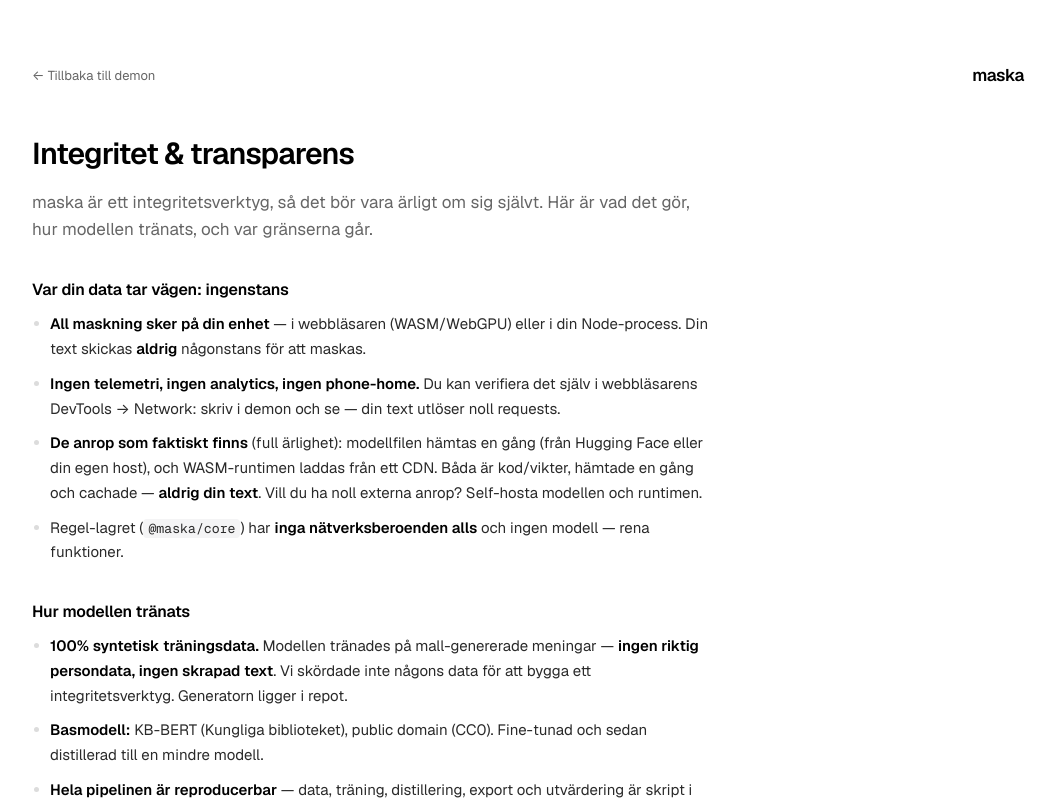
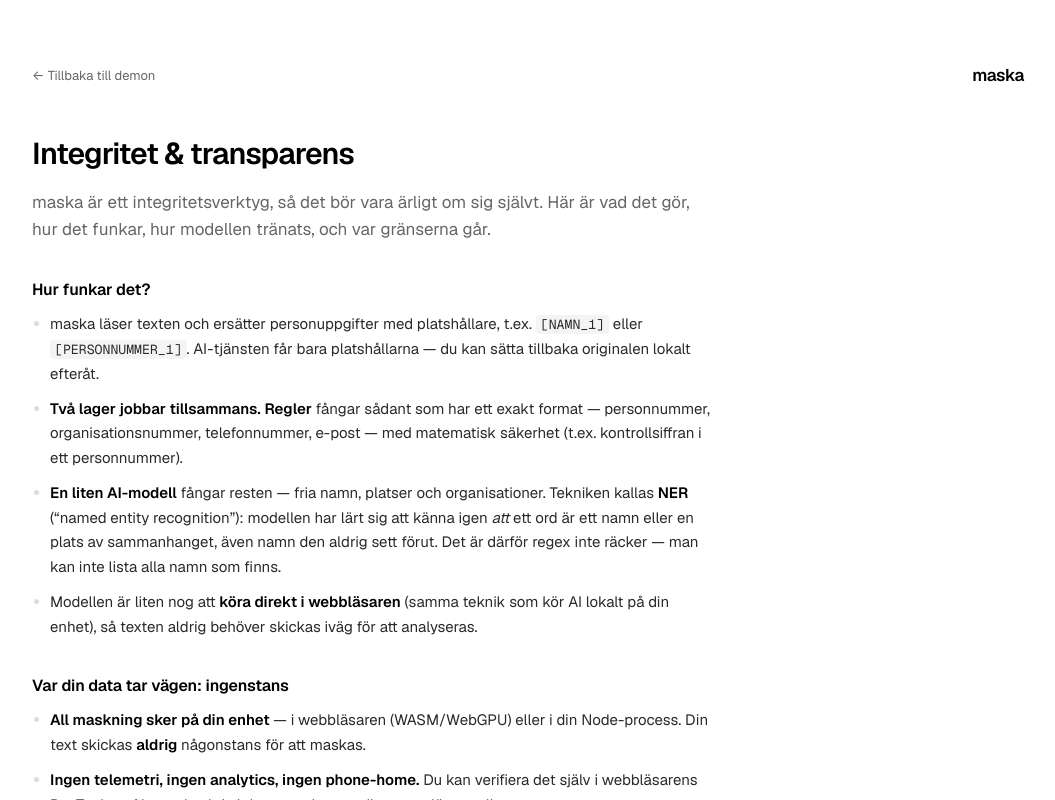
Before and after one commit to joelhagvall/maskera, a React (Vite) app in the folder apps/demo/: page / in a window 1280 px wide. Both pictures are taken after a click on the button "Integritet & transparens". Shown: the top 800 px of the page, without its empty margins (112-1167 px from the left). Built offline with nearby package versions, Linux system fonts and the light colour scheme.

Commit message:
add a hur funkar det section explaining the NER bit

```diff
--- a/apps/demo/src/components/Transparency.tsx
+++ b/apps/demo/src/components/Transparency.tsx
@@ -15,8 +15,33 @@ export function Transparency({ onBack }: { onBack: () => void }) {
         <h1>Integritet & transparens</h1>
         <p className="prose-lede">
           maska är ett integritetsverktyg, så det bör vara ärligt om sig självt. Här är vad det gör,
-          hur modellen tränats, och var gränserna går.
+          hur det funkar, hur modellen tränats, och var gränserna går.
         </p>
+
+        <h2>Hur funkar det?</h2>
+        <ul>
+          <li>
+            maska läser texten och ersätter personuppgifter med platshållare, t.ex.{" "}
+            <code>[NAMN_1]</code> eller <code>[PERSONNUMMER_1]</code>. AI-tjänsten får bara
+            platshållarna — du kan sätta tillbaka originalen lokalt efteråt.
+          </li>
+          <li>
+            <strong>Två lager jobbar tillsammans.</strong> <strong>Regler</strong> fångar sådant som
+            har ett exakt format — personnummer, organisationsnummer, telefonnummer, e-post — med
+            matematisk säkerhet (t.ex. kontrollsiffran i ett personnummer).
+          </li>
+          <li>
+            <strong>En liten AI-modell</strong> fångar resten — fria namn, platser och
+            organisationer. Tekniken kallas <strong>NER</strong> (“named entity recognition”):
+            modellen har lärt sig att känna igen <em>att</em> ett ord är ett namn eller en plats av
+            sammanhanget, även namn den aldrig sett förut. Det är därför regex inte räcker — man kan
+            inte lista alla namn som finns.
+          </li>
+          <li>
+            Modellen är liten nog att <strong>köra direkt i webbläsaren</strong> (samma teknik som
+            kör AI lokalt på din enhet), så texten aldrig behöver skickas iväg för att analyseras.
+          </li>
+        </ul>
 
         <h2>Var din data tar vägen: ingenstans</h2>
         <ul>
```
